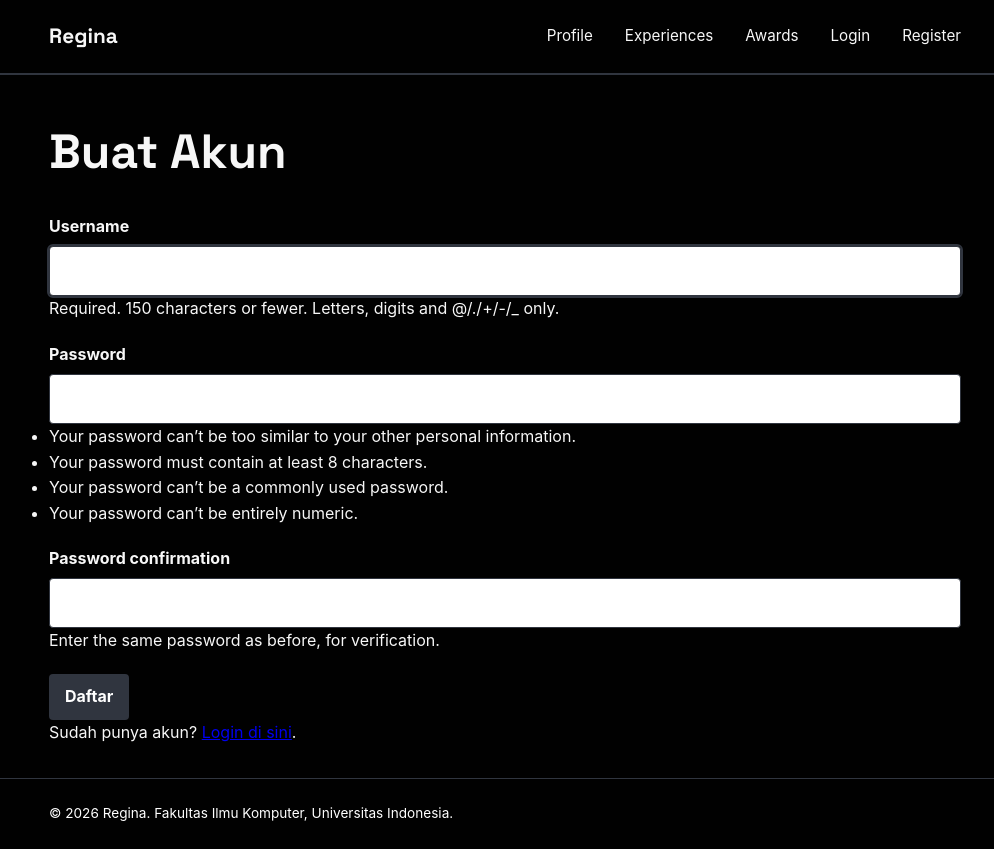
After one commit to ReginaGunadi/myportofolio, a Django app: page /register/ in a window 1280 px wide. The commit adds this page. Shown: the whole page, without its empty margins (135-1129 px from the left). Run offline with Django 5.2, Linux system fonts and the light colour scheme.

Commit message:
Authentication, Session and Cookies Implementation (Tutorial 4)

```diff
--- a/main/urls.py
+++ b/main/urls.py
@@ -3,6 +3,8 @@ from django.urls import path
 from main.views import show_main, show_experience, show_award
 from main.views import create_experience, delete_experience, get_experience_json, edit_experience
 from main.views import create_award, get_award_json, delete_award, edit_award
+from main.views import register, login_user, logout_user
+from main.views import toggle_star_experience, toggle_star_award
 
 app_name = "main"
 
@@ -20,4 +22,11 @@ urlpatterns = [
     path("award/<uuid:award_id>/delete/",delete_award,name="delete_award"),
     path("award/<uuid:award_id>/edit/",edit_award,name="edit_award"),
     path("api/award/", get_award_json, name="get_award_json"),
+
+    path("register/", register, name="register"),
+    path("login/", login_user, name="login"),
+    path("logout/", logout_user, name="logout"),
+
+    path("experience/<uuid:experience_id>/star/",toggle_star_experience, name="toggle_star_experience"),
+    path("award/<uuid:awards_id>/star/",toggle_star_award, name="toggle_star_award")
 ]
--- a/main/views.py
+++ b/main/views.py
@@ -1,15 +1,26 @@
+import datetime
+
 from django.shortcuts import render
 
 from main.models import Experience, Award
 from main.forms import ExperienceForm, AwardForm
 
 from django.contrib import messages
+from django.contrib.auth import login, logout
+from django.contrib.auth.forms import AuthenticationForm, UserCreationForm
+
 from django.core import serializers
 from django.http import HttpResponse
 from django.urls import reverse
 from django.shortcuts import get_object_or_404, redirect, render
 
+from django.contrib.auth.decorators import login_required
+from django.core.exceptions import PermissionDenied
+
+
 def show_main(request):
+    last_login = request.COOKIES.get('last_login', 'Belum ada sesi login / Cookie tidak ditemukan')
+
     context = {
         "name": "Regina Gunadi",
         "npm": "2506542852",
@@ -19,6 +30,7 @@ def show_main(request):
             "Currently exploring data science and machine learning. "
             "A lifelong learner, pianist, math-tech lover and hater."
         ),
+        "last_login": last_login,
     }
     return render(request, "index.html", context)
 
@@ -60,7 +72,11 @@ def show_award(request):
     return render(request, "award.html", context)
 
 
+@login_required(login_url="/login/")
 def create_experience(request):
+    if not request.user.is_superuser:
+        raise PermissionDenied
+
     form = ExperienceForm(request.POST or None)
 
     if request.method == "POST" and form.is_valid():
@@ -78,7 +94,12 @@ def create_experience(request):
     }
     return render(request, "generic_form.html", context)
 
+
+@login_required(login_url="/login/")
 def delete_experience(request, experience_id):
+    if not request.user.is_superuser:
+        raise PermissionDenied
+
     experience = get_object_or_404(Experience, pk=experience_id)
 
     if request.method == "POST":
@@ -88,6 +109,8 @@ def delete_experience(request, experience_id):
 
     return redirect("main:show_experience")
 
+
+@login_required(login_url="/login/")
 def edit_experience(request, experience_id):
     experience = get_object_or_404(Experience, pk=experience_id)
 
@@ -122,10 +145,10 @@ def get_experience_json(request):
     if sort_by == "title_desc":
         experience = experience.order_by("-title")
 
-    experience_json = serializers.serialize("json", experience)
+    experience_json = serializers.serialize("json", experience, use_natural_foreign_keys=True)
     return HttpResponse(experience_json, content_type="application/json")
 
-
+@login_required(login_url="/login/")
 def create_award(request):
     form = AwardForm(request.POST or None)
 
@@ -144,6 +167,7 @@ def create_award(request):
     }
     return render(request, "generic_form.html", context)
 
+@login_required(login_url="/login/")
 def delete_award(request, award_id):
     award = get_object_or_404(Award, pk=award_id)
 
@@ -154,7 +178,7 @@ def delete_award(request, award_id):
 
     return redirect("main:show_award")
 
-
+@login_required(login_url="/login/")
 def edit_award(request, award_id):
     award = get_object_or_404(Award, pk=award_id)
 
@@ -189,5 +213,73 @@ def get_award_json(request):
     if sort_by == "title_desc":
         award = award.order_by("-title")
 
-    award_json = serializers.serialize("json", award)
+    award_json = serializers.serialize("json", award, use_natural_foreign_keys=True)
     return HttpResponse(award_json, content_type="application/json")
+
+
+def register(request):
+    form = UserCreationForm(request.POST or None)
+
+    if request.method == "POST" and form.is_valid():
+        form.save()
+        messages.success(request, "Akun berhasil dibuat. Silakan login.")
+        return redirect("main:login")
+
+    context = {
+        "name": "Regina",
+        "form": form,
+    }
+    return render(request, "register.html", context)
+
+
+def login_user(request):
+    form = AuthenticationForm(request, data=request.POST or None)
+
+    if request.method == "POST" and form.is_valid():
+        user = form.get_user()
+        login(request, user)
+        response = redirect("main:show_main")
+        response.set_cookie('last_login', datetime.datetime.now().strftime('%Y-%m-%d %H:%M:%S'))
+        return response
+
+    context = {
+        "name": "Regina",
+        "form": form,
+    }
+    return render(request, "login.html", context)
+
+def logout_user(request):
+    logout(request)
+    response = redirect("main:show_main")
+    response.delete_cookie('last_login')
+    return response
+
+
+# Tanpa cek is_superuser: semua akun yang sudah login boleh memberi star
+@login_required(login_url="/login/")
+def toggle_star_experience(request, experience_id):
+    experience = get_object_or_404(Experience, pk=experience_id)
+
+    if request.method == "POST":
+        # Kalau akun ini sudah pernah memberi star, batalkan star-nya.
+        # Kalau belum, tambahkan star.
+        if request.user in experience.starred_by.all():
+            experience.starred_by.remove(request.user)
+        else:
+            experience.starred_by.add(request.user)
+
+    return redirect("main:show_experience")
+
+@login_required(login_url="/login/")
+def toggle_star_award(request, award_id):
+    award = get_object_or_404(Experience, pk=award_id)
+
+    if request.method == "POST":
+        # Kalau akun ini sudah pernah memberi star, batalkan star-nya.
+        # Kalau belum, tambahkan star.
+        if request.user in award.starred_by.all():
+            award.starred_by.remove(request.user)
+        else:
+            award.starred_by.add(request.user)
+
+    return redirect("main:show_award")
--- a/static/css/style.css
+++ b/static/css/style.css
@@ -533,6 +533,29 @@ h1, .brand {
 }
 
 
+.star-form {
+    display: inline;
+}
+
+.button-star {
+    display: inline-flex;
+    align-items: center;
+    gap: 0.4rem;
+    background: var(--ink);
+}
+
+.button-star.is-starred {
+    background: var(--accent);
+}
+
+.star-count {
+    padding: 0.05rem 0.4rem;
+    border-radius: 999px;
+    background: rgba(255, 255, 255, 0.25);
+    font-size: 0.8rem;
+}
+
+
 /*Styling for handphone view*/
 @media (max-width: 600px) {
     /* Section: About Me */
--- a/templates/award.html
+++ b/templates/award.html
@@ -37,8 +37,10 @@
                                     class="button award-update-button">
                                     Update Award
                                 </a>
-                                {% include "components/generic_delete_modal.html" with item=award item_type="award" %}
-                            </div>
+                                {% if user.is_superuser %}
+                                    {% include "components/generic_delete_modal.html" with item=award item_type="award" %}
+                                {% endif %}
+                                </div>
                         </div>
                     </article>
 
--- a/templates/base.html
+++ b/templates/base.html
@@ -19,6 +19,14 @@
                 <a href="{% url 'main:show_main' %}">Profile</a>
                 <a href="{% url 'main:show_experience' %}">Experiences</a>
                 <a href="{% url 'main:show_award' %}">Awards</a>
+
+                {% if user.is_authenticated %}
+                    <span class="nav-user">{{ user.username }}</span>
+                    <a href="{% url 'main:logout' %}">Logout</a>
+                {% else %}
+                    <a href="{% url 'main:login' %}">Login</a>
+                    <a href="{% url 'main:register' %}">Register</a>
+                {% endif %}
             </nav>
         </div>
     </header>
--- a/templates/index.html
+++ b/templates/index.html
@@ -26,6 +26,10 @@
                         <dt>Program</dt>
                         <dd>{{ study_program }}</dd>
                     </div>
+                    <div class="meta-row">
+                        <dt>Sesi Terakhir Login</dt>
+                        <dd>{{ last_login }}</dd>
+                    </div>
                 </dl>
                 <div class="social-links">
                     <a href="https://github.com/ReginaGunadi" class="social-link">GitHub</a>
--- /dev/null
+++ b/templates/register.html
@@ -0,0 +1,33 @@
+{% extends "base.html" %}
+{% block meta %}
+    <title>Register - {{ name }}</title>
+{% endblock meta %}
+{% block content %}
+    <main>
+        <section class="experience-section">
+            <div class="container">
+                <h1>Buat Akun</h1>
+                <form method="post" action="{% url 'main:register' %}" class="generic-form">
+                    {% csrf_token %}
+                    {% for error in form.non_field_errors %}
+                        <p class="form-error">{{ error }}</p>
+                    {% endfor %}
+                    {% for field in form %}
+                        <div class="form-group">
+                            <label for="{{ field.id_for_label }}">{{ field.label }}</label>
+                            {{ field }}
+                            {% if field.help_text %}
+                                <div class="form-help">{{ field.help_text }}</div>
+                            {% endif %}
+                            {% for error in field.errors %}
+                                <p class="form-error">{{ error }}</p>
+                            {% endfor %}
+                        </div>
+                    {% endfor %}
+                    <button type="submit" class="button">Daftar</button>
+                </form>
+                <p>Sudah punya akun? <a href="{% url 'main:login' %}">Login di sini</a>.</p>
+            </div>
+        </section>
+    </main>
+{% endblock content %}
```
Also changed, not shown: main/models.py (+7 -0 lines), portofolio/settings.py (+24 -25 lines), templates/components/experience_star.html (added, +10 -0 lines), templates/components/generic_search_form.html (+6 -4 lines), templates/experience.html (+5 -2 lines), templates/login.html (added, +33 -0 lines), test_e2e.py (added, +109 -0 lines), README.md, main/migrations/0007_award_starred_by_experience_starred_by.py (added).
